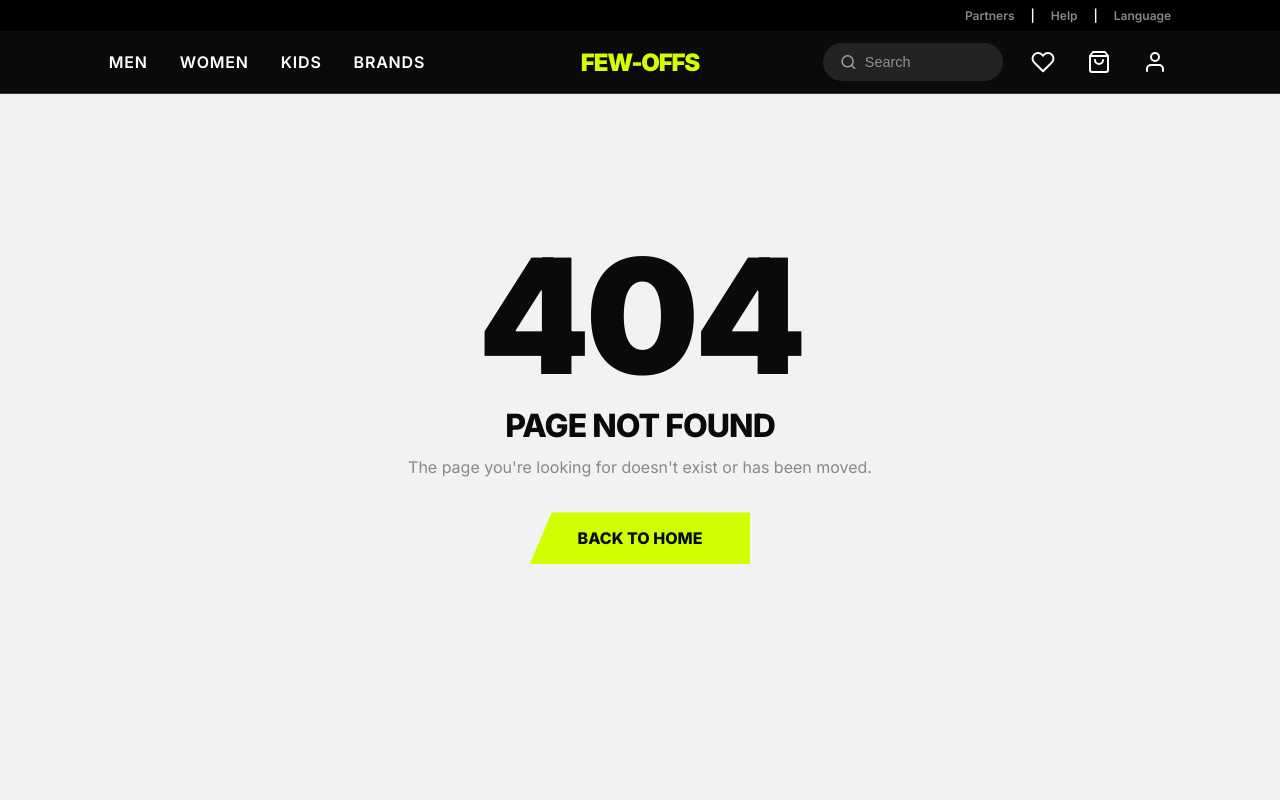
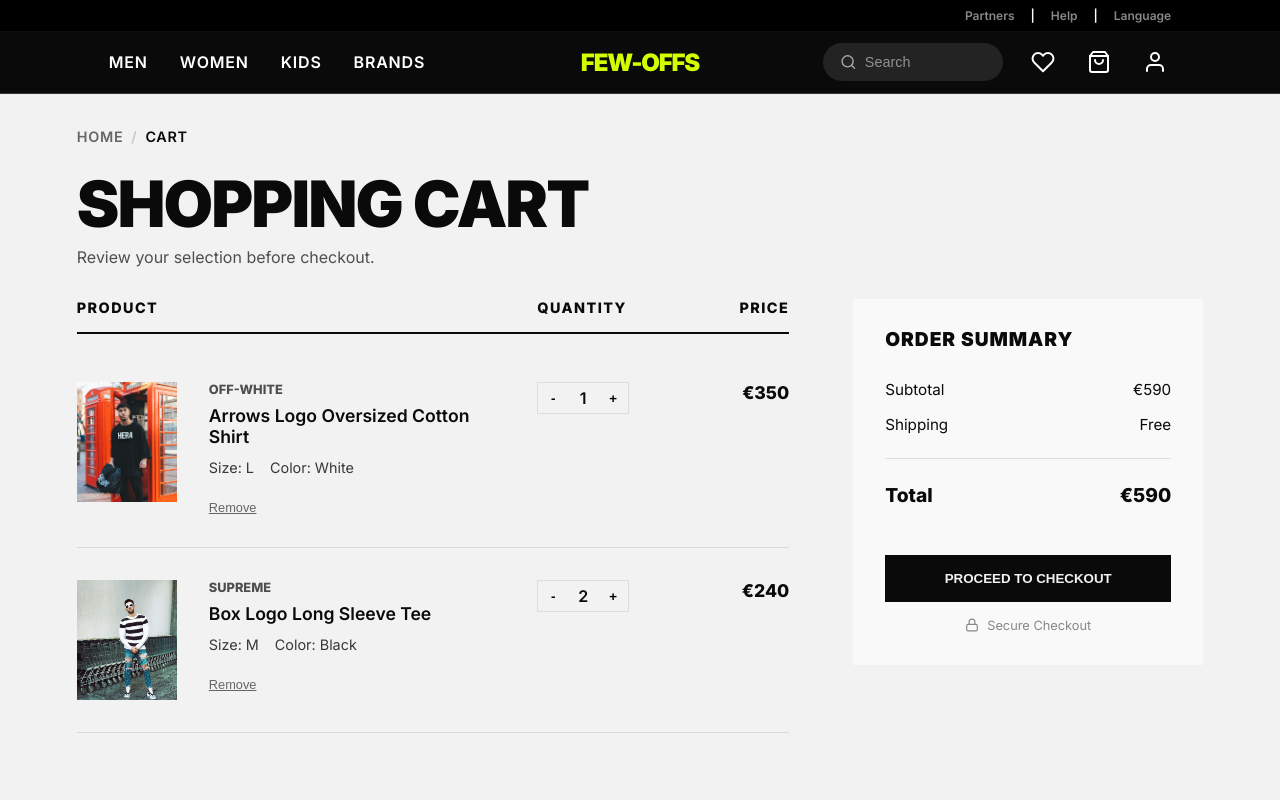
Before and after one commit to jelleschokkaert/few-offs-react, a React (Vite) app: page /cart in a window 1280 px wide. Shown: the top 800 px of the page. Built offline with nearby package versions, Linux system fonts and the light colour scheme.

Commit message:
added cart page + comp

```diff
--- a/src/App.jsx
+++ b/src/App.jsx
@@ -11,6 +11,7 @@
 import ProductDetailPage from "./pages/ProductDetailPage";
 import BrandsPage from "./pages/BrandsPage";
 import WishlistPage from "./pages/WishlistPage";
+import CartPage from "./pages/CartPage";
 import NotFoundPage from "./pages/NotFoundPage";
 import { products } from "./data/products";
 
@@ -37,6 +38,7 @@
         <Route path="/kids" element={<CategoryPage category="kids" />} />
         <Route path="/brands" element={<BrandsPage />} />
         <Route path="/wishlist" element={<WishlistPage />} />
+        <Route path="/cart" element={<CartPage />} />
         <Route path="*" element={<NotFoundPage />} />
       </Routes>
     </>
--- a/src/index.css
+++ b/src/index.css
@@ -3827,3 +3827,241 @@
         font-size: 1.5rem;
     }
 }
+
+/* Cart Page Styles */
+.cart-layout {
+    display: flex;
+    gap: 4rem;
+    margin-top: 2rem;
+}
+
+.cart-items {
+    flex: 1;
+}
+
+.cart-header-row {
+    display: grid;
+    grid-template-columns: 1fr 120px 100px;
+    gap: 2rem;
+    padding-bottom: 1rem;
+    border-bottom: 2px solid var(--color-text);
+    font-weight: 700;
+    text-transform: uppercase;
+    font-size: 0.9rem;
+    letter-spacing: 0.1em;
+    margin-bottom: 1rem;
+}
+
+.cart-header-row span:last-child {
+    text-align: right;
+}
+
+.cart-item {
+    display: grid;
+    grid-template-columns: 100px 1fr 120px 100px;
+    gap: 2rem;
+    padding: 2rem 0;
+    border-bottom: 1px solid rgba(0, 0, 0, 0.1);
+    align-items: flex-start;
+}
+
+.cart-item-image {
+    width: 100px;
+    height: 120px;
+    background: #f5f5f5;
+}
+
+.cart-item-image img {
+    width: 100%;
+    height: 100%;
+    object-fit: cover;
+}
+
+.cart-item-details {
+    display: flex;
+    flex-direction: column;
+    gap: 0.5rem;
+}
+
+.cart-item-brand {
+    font-size: 0.8rem;
+    font-weight: 700;
+    text-transform: uppercase;
+    color: var(--color-text);
+    opacity: 0.7;
+}
+
+.cart-item-name {
+    font-weight: 600;
+    color: var(--color-text);
+    font-size: 1.1rem;
+    text-decoration: none;
+}
+
+.cart-item-meta {
+    display: flex;
+    gap: 1rem;
+    font-size: 0.9rem;
+    color: var(--color-text);
+    opacity: 0.8;
+    margin-top: 0.25rem;
+}
+
+.cart-remove-btn {
+    margin-top: 1rem;
+    background: none;
+    border: none;
+    color: var(--color-text);
+    opacity: 0.6;
+    text-decoration: underline;
+    cursor: pointer;
+    font-size: 0.8rem;
+    padding: 0;
+    align-self: flex-start;
+}
+
+.cart-remove-btn:hover {
+    color: red;
+    opacity: 1;
+}
+
+.cart-item-quantity {
+    display: flex;
+    justify-content: flex-start;
+}
+
+.quantity-controls {
+    display: flex;
+    align-items: center;
+    border: 1px solid #ddd;
+}
+
+.quantity-controls button {
+    width: 30px;
+    height: 30px;
+    background: none;
+    border: none;
+    cursor: pointer;
+    font-weight: 600;
+}
+
+.quantity-controls span {
+    width: 30px;
+    text-align: center;
+    font-weight: 600;
+}
+
+.cart-item-price {
+    font-weight: 700;
+    font-size: 1.1rem;
+    text-align: right;
+}
+
+.cart-summary {
+    width: 350px;
+    flex-shrink: 0;
+    background: #f9f9f9;
+    padding: 2rem;
+    height: fit-content;
+    position: sticky;
+    top: 120px;
+}
+
+.cart-summary h3 {
+    font-size: 1.2rem;
+    margin-bottom: 2rem;
+    text-transform: uppercase;
+    letter-spacing: 0.05em;
+}
+
+.summary-row {
+    display: flex;
+    justify-content: space-between;
+    margin-bottom: 1rem;
+    font-size: 0.95rem;
+}
+
+.summary-divider {
+    height: 1px;
+    background: #ddd;
+    margin: 1.5rem 0;
+}
+
+.summary-row.total {
+    font-weight: 700;
+    font-size: 1.2rem;
+}
+
+.checkout-btn {
+    width: 100%;
+    background: var(--color-text);
+    color: var(--color-bg);
+    border: none;
+    padding: 1rem;
+    text-transform: uppercase;
+    font-weight: 700;
+    margin-top: 2rem;
+    cursor: pointer;
+    transition: all 0.3s ease;
+}
+
+.checkout-btn:hover {
+    background: var(--color-accent);
+    color: var(--color-text);
+}
+
+.secure-checkout-text {
+    display: flex;
+    align-items: center;
+    justify-content: center;
+    gap: 0.5rem;
+    font-size: 0.8rem;
+    color: #888;
+    margin-top: 1rem;
+}
+
+.empty-cart-message {
+    text-align: center;
+    padding: 4rem 0;
+}
+
+.empty-cart-message h2 {
+    margin-bottom: 2rem;
+}
+
+@media (max-width: 900px) {
+    .cart-layout {
+        flex-direction: column;
+        gap: 3rem;
+    }
+
+    .cart-summary {
+        width: 100%;
+        position: static;
+    }
+
+    .cart-header-row {
+        display: none;
+    }
+
+    .cart-item {
+        grid-template-columns: 80px 1fr;
+        grid-template-rows: auto auto;
+        gap: 1rem;
+    }
+
+    .cart-item-image {
+        grid-row: span 2;
+        width: 80px;
+        height: 100px;
+    }
+
+    .cart-item-quantity {
+        grid-column: 2;
+    }
+
+    .cart-item-price {
+        grid-column: 2;
+        text-align: left;
+    }
+}
--- /dev/null
+++ b/src/pages/CartPage.jsx
@@ -0,0 +1,113 @@
+import React, { useEffect } from "react";
+import { Link } from "react-router-dom";
+import Navbar from "../components/Layout/Navbar";
+import Footer from "../components/Layout/Footer";
+import Breadcrumbs from "../components/UI/Breadcrumbs";
+import { products } from "../data/products";
+
+const CartPage = () => {
+    // Mock cart items
+    const cartItems = [
+        { ...products[0], selectedSize: "L", selectedColor: "White", quantity: 1 },
+        { ...products[1], selectedSize: "M", selectedColor: "Black", quantity: 2 },
+    ];
+
+    const subtotal = cartItems.reduce((acc, item) => acc + item.price * item.quantity, 0);
+    const shipping = 0; // Free shipping
+    const total = subtotal + shipping;
+
+    useEffect(() => {
+        window.scrollTo(0, 0);
+    }, []);
+
+    return (
+        <>
+            <Navbar />
+            <div
+                className="container"
+                style={{
+                    paddingTop: "8rem",
+                    minHeight: "100vh",
+                    paddingBottom: "4rem",
+                }}
+            >
+                <Breadcrumbs />
+
+                <div className="page-header">
+                    <h1 className="category-title" style={{ fontSize: '4rem', marginBottom: '1rem' }}>Shopping Cart</h1>
+                    <p className="category-description">
+                        Review your selection before checkout.
+                    </p>
+                </div>
+
+                {cartItems.length > 0 ? (
+                    <div className="cart-layout">
+                        <div className="cart-items">
+                            <div className="cart-header-row">
+                                <span>Product</span>
+                                <span>Quantity</span>
+                                <span>Price</span>
+                            </div>
+                            {cartItems.map((item, index) => (
+                                <div key={`${item.id}-${index}`} className="cart-item">
+                                    <div className="cart-item-image">
+                                        <img src={item.image} alt={item.name} />
+                                    </div>
+                                    <div className="cart-item-details">
+                                        <div className="cart-item-brand">{item.brand}</div>
+                                        <Link to={`/product/${item.id}`} className="cart-item-name">{item.name}</Link>
+                                        <div className="cart-item-meta">
+                                            <span>Size: {item.selectedSize}</span>
+                                            <span>Color: {item.selectedColor}</span>
+                                        </div>
+                                        <button className="cart-remove-btn">Remove</button>
+                                    </div>
+                                    <div className="cart-item-quantity">
+                                        <div className="quantity-controls">
+                                            <button>-</button>
+                                            <span>{item.quantity}</span>
+                                            <button>+</button>
+                                        </div>
+                                    </div>
+                                    <div className="cart-item-price">
+                                        €{item.price * item.quantity}
+                                    </div>
+                                </div>
+                            ))}
+                        </div>
+
+                        <div className="cart-summary">
+                            <h3>Order Summary</h3>
+                            <div className="summary-row">
+                                <span>Subtotal</span>
+                                <span>€{subtotal}</span>
+                            </div>
+                            <div className="summary-row">
+                                <span>Shipping</span>
+                                <span>{shipping === 0 ? "Free" : `€${shipping}`}</span>
+                            </div>
+                            <div className="summary-divider"></div>
+                            <div className="summary-row total">
+                                <span>Total</span>
+                                <span>€{total}</span>
+                            </div>
+                            <button className="checkout-btn">Proceed to Checkout</button>
+                            <p className="secure-checkout-text">
+                                <svg width="14" height="14" viewBox="0 0 24 24" fill="none" stroke="currentColor" strokeWidth="2" strokeLinecap="round" strokeLinejoin="round"><rect x="3" y="11" width="18" height="11" rx="2" ry="2"></rect><path d="M7 11V7a5 5 0 0 1 10 0v4"></path></svg>
+                                Secure Checkout
+                            </p>
+                        </div>
+                    </div>
+                ) : (
+                    <div className="empty-cart-message">
+                        <h2>Your cart is empty</h2>
+                        <Link to="/" className="btn-cta">Continue Shopping</Link>
+                    </div>
+                )}
+            </div>
+            <Footer />
+        </>
+    );
+};
+
+export default CartPage;
```
